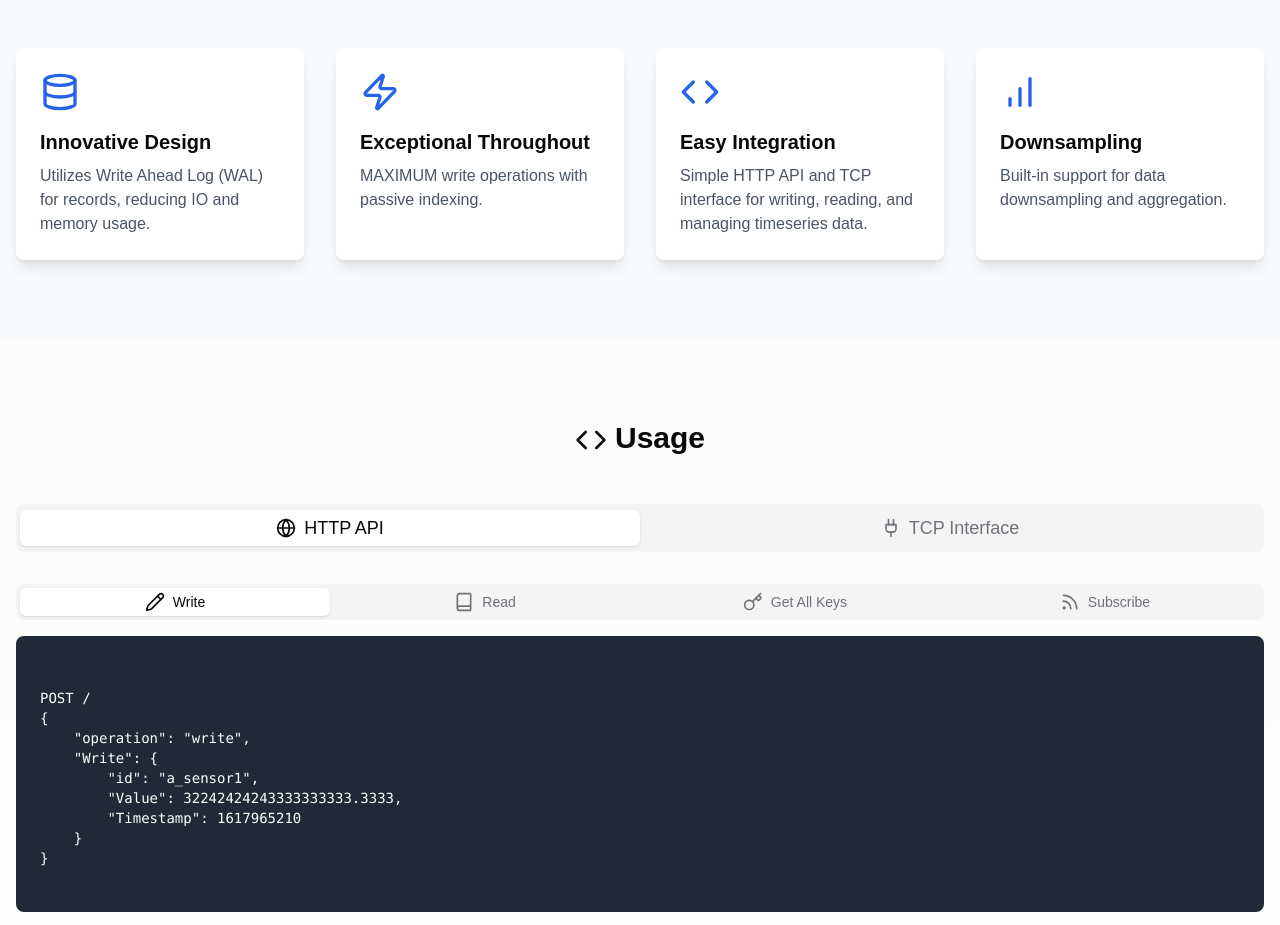
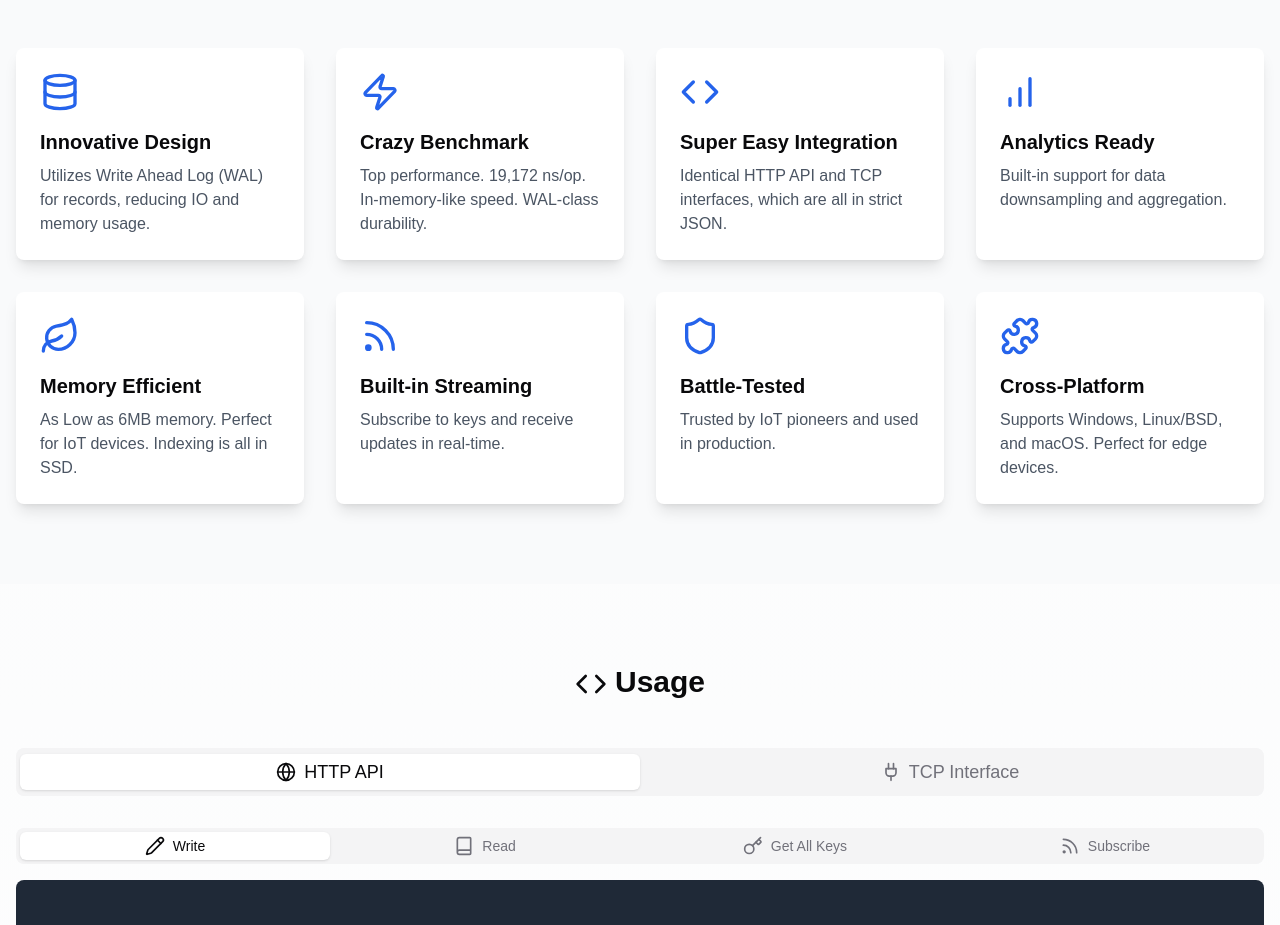
Before and after one commit to abbychau/gtsdb-homepage, a Next.js app: page / in a window 1280 px wide. Shown: the part 965-1890 px from the top of the page. Built offline with nearby package versions, Linux system fonts and the light colour scheme.

Commit message:
feat: enhance FeaturesSection with new icons and updated descriptions for clarity and performance highlights

```diff
--- a/app/page.tsx
+++ b/app/page.tsx
@@ -3,7 +3,7 @@
 import { useEffect } from 'react'
 import Image from 'next/image'
 import { Button } from "@/components/ui/button"
-import { ArrowRight, Database, Zap, Code, BarChart, Github, Globe, Lock, Download, Pencil, Book, Key, Rss, Timer, Presentation, Star, Plug, Mail } from 'lucide-react'
+import { ArrowRight, Database, Zap, Code, BarChart, Github, Globe, Lock, Download, Pencil, Book, Key, Rss, Timer, Presentation, Star, Plug, Mail, Leaf, Shield, PuzzleIcon } from 'lucide-react'
 import { Tabs, TabsList, TabsTrigger, TabsContent } from "@/components/ui/tabs"
 import { motion, useAnimation } from 'framer-motion'
 import { useInView } from 'react-intersection-observer'
@@ -178,18 +178,38 @@ function FeaturesSection() {
           />
           <FeatureCard
             icon={<Zap className="h-10 w-10" />}
-            title="Exceptional Throughout"
-            description="MAXIMUM write operations with passive indexing."
+            title="Crazy Benchmark"
+            description="Top performance. 19,172 ns/op. In-memory-like speed. WAL-class durability."
           />
           <FeatureCard
             icon={<Code className="h-10 w-10" />}
-            title="Easy Integration"
-            description="Simple HTTP API and TCP interface for writing, reading, and managing timeseries data."
+            title="Super Easy Integration"
+            description="Identical HTTP API and TCP interfaces, which are all in strict JSON."
           />
           <FeatureCard
             icon={<BarChart className="h-10 w-10" />}
-            title="Downsampling"
+            title="Analytics Ready"
             description="Built-in support for data downsampling and aggregation."
+          />
+          <FeatureCard
+            icon={<Leaf className="h-10 w-10" />}
+            title="Memory Efficient"
+            description="As Low as 6MB memory. Perfect for IoT devices. Indexing is all in SSD."
+          />
+          <FeatureCard
+            icon={<Rss className="h-10 w-10" />}
+            title="Built-in Streaming"
+            description="Subscribe to keys and receive updates in real-time."
+          />
+          <FeatureCard
+            icon={<Shield className="h-10 w-10" />}
+            title="Battle-Tested"
+            description="Trusted by IoT pioneers and used in production."
+          />
+          <FeatureCard
+            icon={<PuzzleIcon className="h-10 w-10" />}
+            title="Cross-Platform"
+            description="Supports Windows, Linux/BSD, and macOS. Perfect for edge devices."
           />
         </motion.div>
       </div>
```
